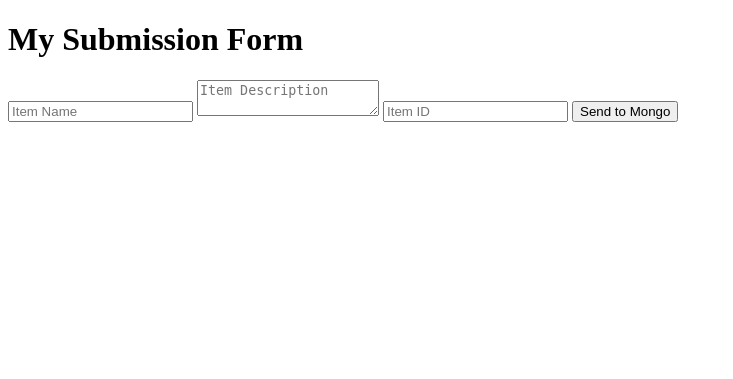
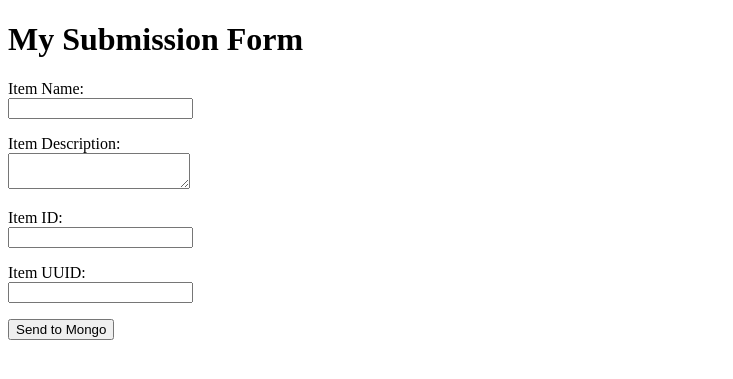
Before and after one commit to SlayerisDead45/git-version-control, a Flask app: page / in a window 1280 px wide. Shown: the top 379 px of the page, without its empty margins (0-733 px from the left). Run offline with Flask 3, Linux system fonts and the light colour scheme.

Commit message:
Add Item UUID field to form

```diff
--- a/templates/index.html
+++ b/templates/index.html
@@ -1,5 +1,8 @@
 <!DOCTYPE html>
 <html>
+<head>
+    <title>My Submission Form</title>
+</head>
 <body>
     <h1>My Submission Form</h1>
 
@@ -8,10 +11,24 @@
     {% endif %}
 
     <form action="/submittodoitem" method="POST">
-        <input type="text" name="itemName" placeholder="Item Name">
-        <textarea name="itemDescription" placeholder="Item Description"></textarea>
+        <p>
+            <label>Item Name:</label><br>
+            <input type="text" name="itemName" required>
+        </p>
+        <p>
+            <label>Item Description:</label><br>
+            <textarea name="itemDescription" required></textarea>
+        </p>
 
-        <input type="text" name="itemId" placeholder="Item ID">
+        <p>
+            <label>Item ID:</label><br>
+            <input type="text" name="itemId">
+        </p>
+
+        <p>
+            <label>Item UUID:</label><br>
+            <input type="text" name="itemUuid">
+        </p>
 
         <button type="submit">Send to Mongo</button>
     </form>
```
